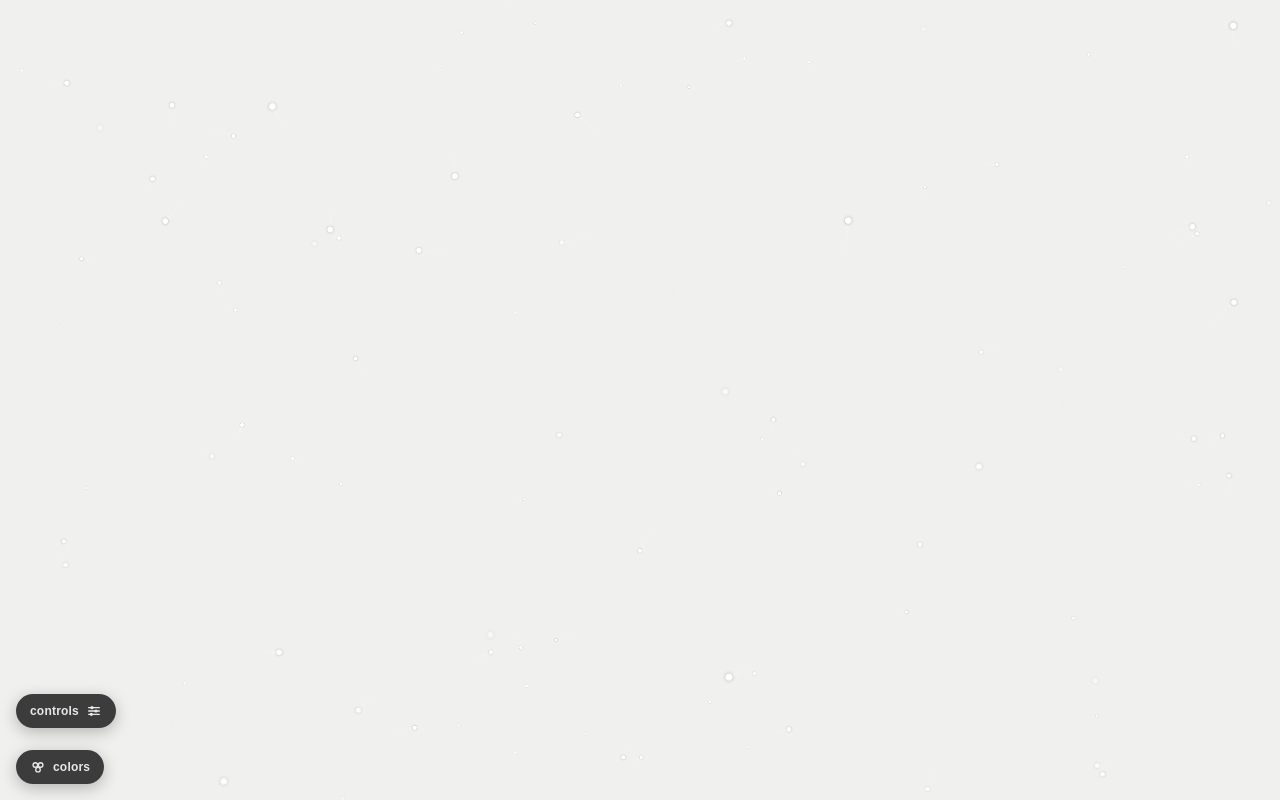
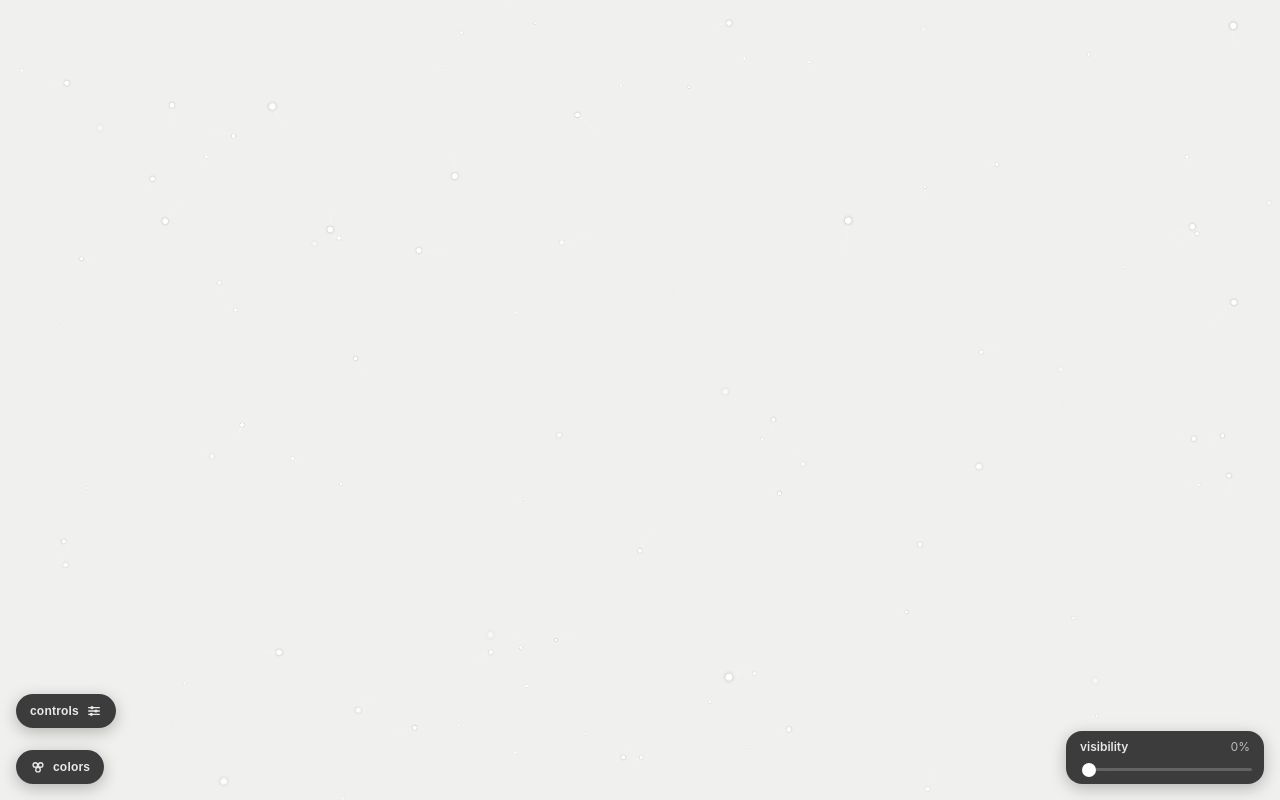
Before and after one commit to Gigimooshi2/Eye-floaters, a plain HTML site: page index.html in a window 1280 px wide. Drawn offline with Linux system fonts and the light colour scheme.

Commit message:
Add on-page visibility bar (background 240-220)

```diff
--- a/index.html
+++ b/index.html
@@ -28,6 +28,17 @@
   #btnR { left: 16px; bottom: 72px; }   /* controls, on top */
   #btnL { left: 16px; bottom: 16px; }   /* colors, below */
   .fab svg { display: block; }
+
+  /* on-page visibility bar */
+  #visbar {
+    position: fixed; right: 16px; bottom: 16px; z-index: 5;
+    width: 170px; padding: 8px 14px 10px; border-radius: 16px;
+    background: rgba(20,20,22,0.82); color: #e8e8e8;
+    backdrop-filter: blur(8px); -webkit-backdrop-filter: blur(8px);
+    box-shadow: 0 4px 16px rgba(0,0,0,0.25); font-size: 12px; user-select: none;
+  }
+  #visbar label { display: flex; justify-content: space-between; margin-bottom: 5px; font-weight: 600; }
+  #visbar label span { font-weight: 400; color: #bdbdbd; font-variant-numeric: tabular-nums; }
 
   .panel {
     position: fixed; top: 12px; z-index: 6;
@@ -135,6 +146,11 @@
 </head>
 <body>
 <canvas id="c"></canvas>
+
+<div id="visbar">
+  <label for="vis">visibility <span id="v_vis"></span></label>
+  <input type="range" id="vis" min="0" max="20" step="1">
+</div>
 
 <!-- access buttons -->
 <button id="btnL" class="fab" aria-label="colors">
@@ -387,7 +403,23 @@ frame();
 // main controls
 const fmt = { count:0, speed:1, life:0, core:1, halo:1, grey:2, flick:2, trail:0, wob:2, bg:0 };
 const ids = Object.keys(DEFAULTS);
-function setBg() { document.body.style.background = `rgb(${P.bg},${P.bg},${Math.max(0, P.bg - 2)})`; }
+// visibility: 0% = background 240, 100% = background 220 (darker bg, white floaters stand out more)
+const VIS_HI = 240, VIS_LO = 220;
+function syncVis() {
+  const v = Math.min(VIS_HI - VIS_LO, Math.max(0, VIS_HI - P.bg));
+  document.getElementById('vis').value = v;
+  document.getElementById('v_vis').textContent = Math.round(v / (VIS_HI - VIS_LO) * 100) + '%';
+}
+function setBg() {
+  document.body.style.background = `rgb(${P.bg},${P.bg},${Math.max(0, P.bg - 2)})`;
+  syncVis();
+}
+document.getElementById('vis').addEventListener('input', e => {
+  P.bg = VIS_HI - parseFloat(e.target.value);
+  document.getElementById('bg').value = P.bg;
+  document.getElementById('v_bg').textContent = P.bg;
+  setBg();
+});
 // size & halo are shared between the two menus; keep all four sliders in lockstep
 function syncSizeHalo() {
   const setPair = (mainId, colorId, val) => {
```
